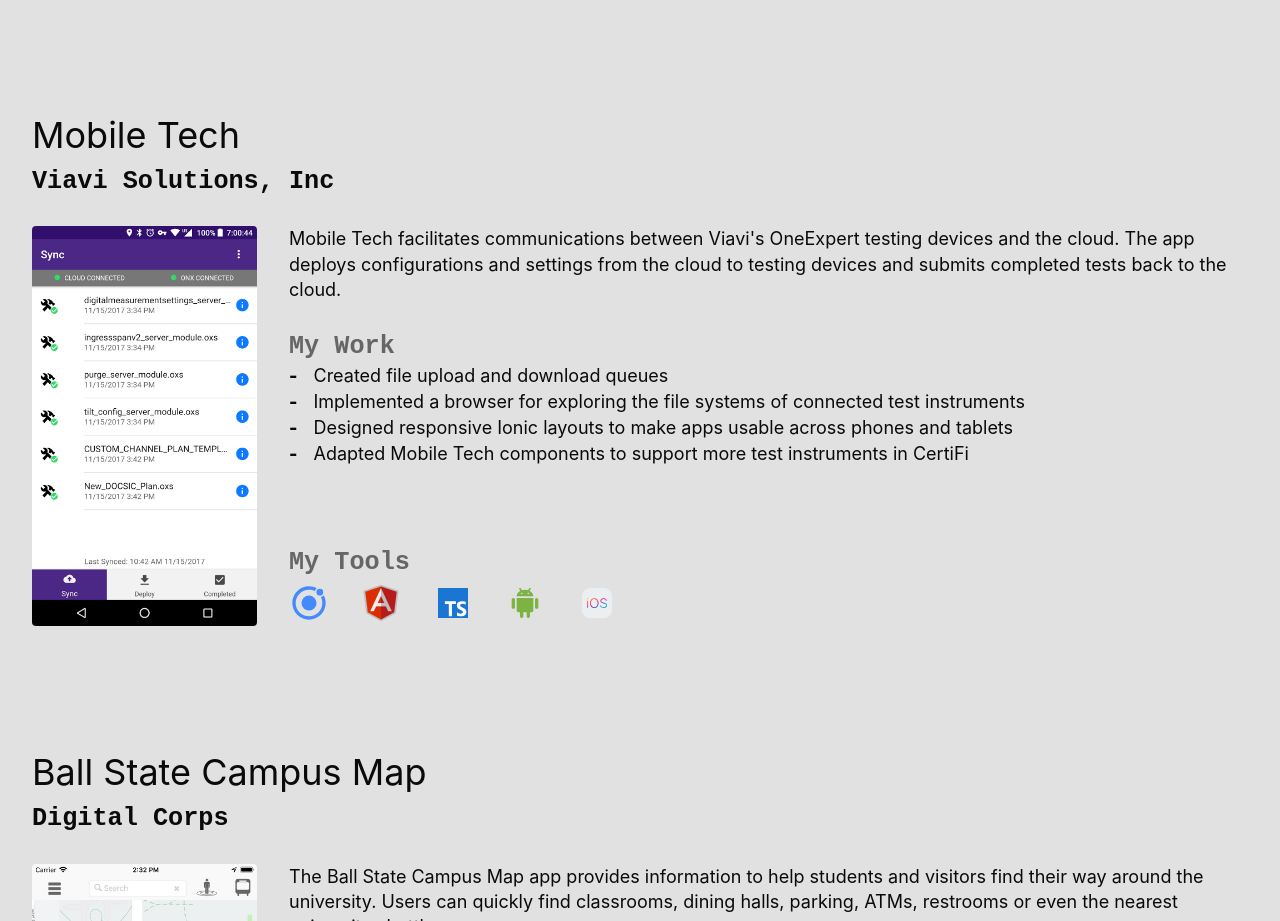
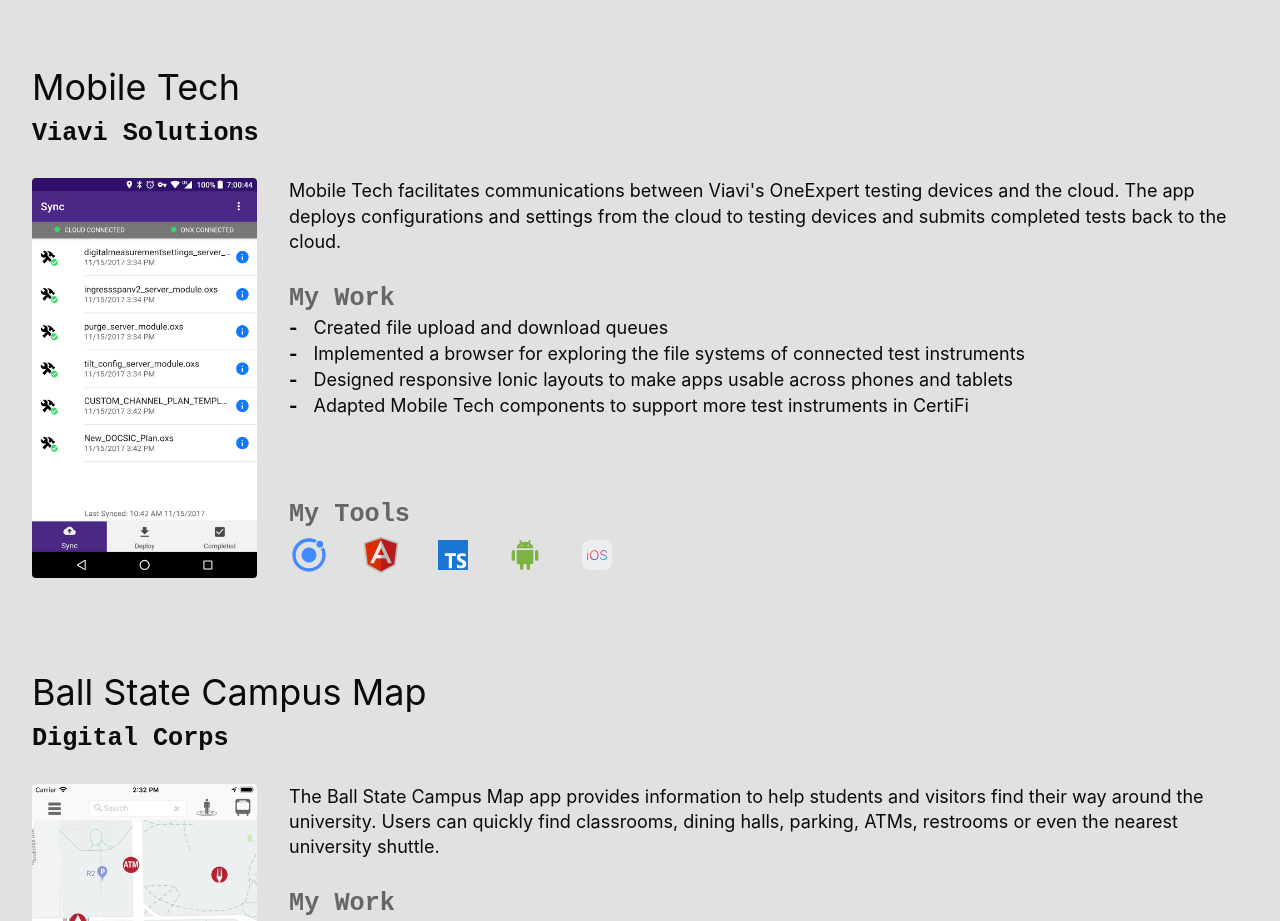
Before and after one commit to scoottrick/my-website, a Vue app: page / in a window 1280 px wide. Shown: the part 1240-2161 px from the top of the page. Built offline with nearby package versions, Linux system fonts and the light colour scheme; some icons are missing.

Commit message:
Tweaked page padding and spacing

```diff
--- a/src/assets/main.css
+++ b/src/assets/main.css
@@ -3,7 +3,7 @@
 
 #app {
     margin: auto;
-    padding: 2rem 2rem 10vh;
+    padding: 1rem 1rem 10vh;
     max-width: 1440px;
 }
 
@@ -67,6 +67,10 @@
 }
 
 @media screen and (min-width: 720px) {
+    #app {
+        padding-left: 2rem;
+        padding-right: 2rem;
+    }
     h1 {
         font-size: 2em;
     }
--- a/src/components/PortfolioSection.vue
+++ b/src/components/PortfolioSection.vue
@@ -15,6 +15,12 @@
 .project-list {
     display: flex;
     flex-direction: column;
-    gap: 8rem;
+    gap: 4rem;
+}
+
+@media screen and (min-width: 720px) {
+    .project-list {
+        gap: 6rem;
+    }
 }
 </style>
--- a/src/data/portfolio-data.js
+++ b/src/data/portfolio-data.js
@@ -130,7 +130,7 @@
 });
 
 // VIAVI
-const mobileTechApp = createProjectData('Mobile Tech', 'Viavi Solutions, Inc', 'mobile-tech', {
+const mobileTechApp = createProjectData('Mobile Tech', 'Viavi Solutions', 'mobile-tech', {
     project:
         "Mobile Tech facilitates communications between Viavi's OneExpert testing devices and the cloud. The app deploys configurations and settings from the cloud to testing devices and submits completed tests back to the cloud.",
     roles: [
```
